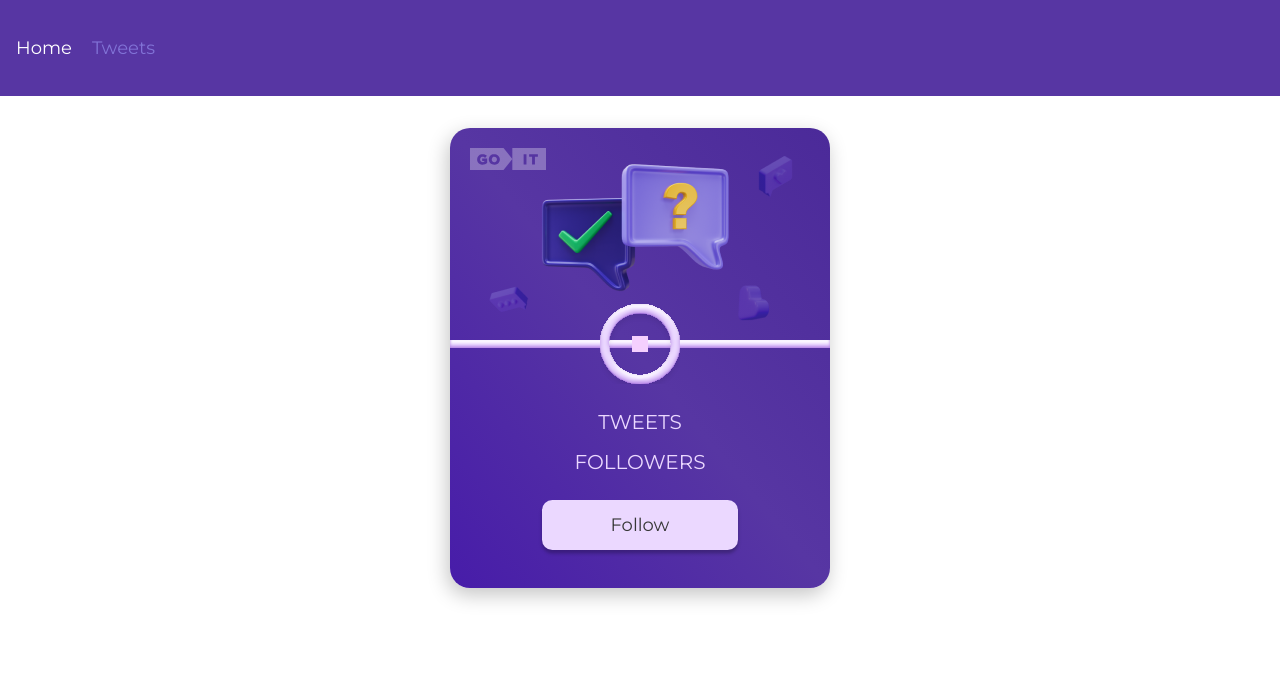
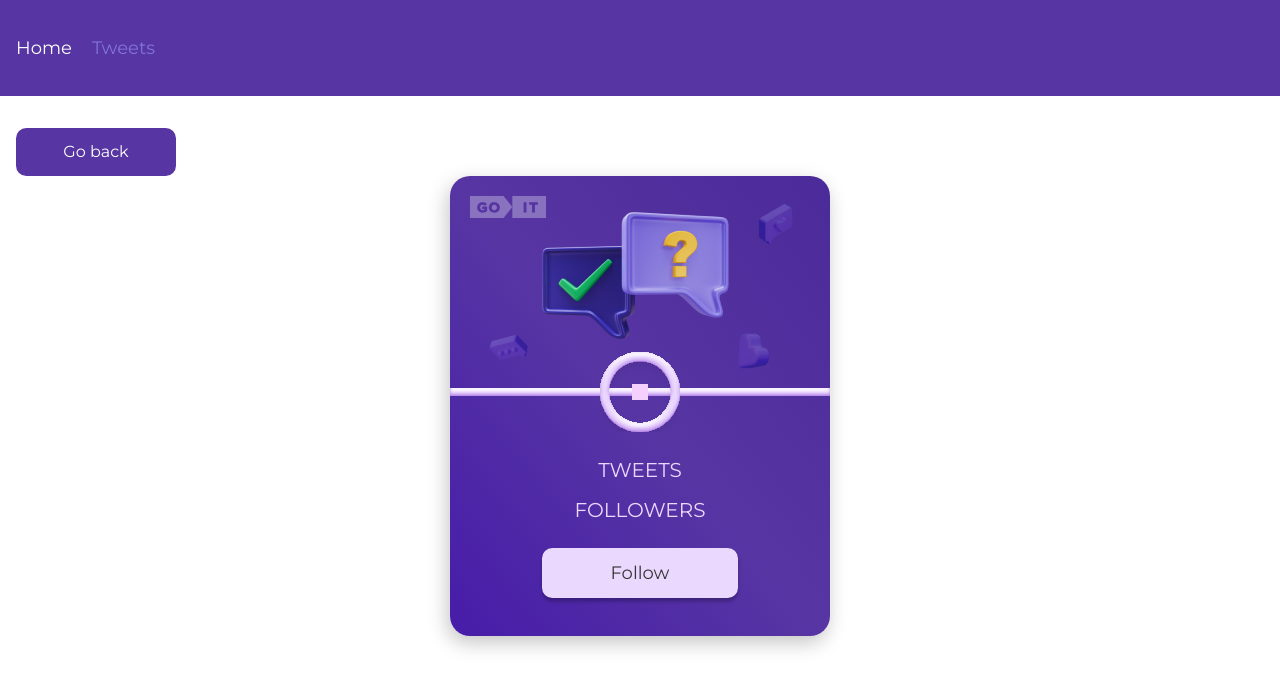
Before and after one commit to victoriasyluma/user-card, a React (Vite) app: page /tweets in a window 1280 px wide. Shown: the top 688 px of the page. Built offline with nearby package versions, Linux system fonts and the light colour scheme.

Commit message:
adding button "go back"

```diff
--- a/src/pages/Tweets/Tweets.tsx
+++ b/src/pages/Tweets/Tweets.tsx
@@ -1,3 +1,4 @@
+import { useLocation, useNavigate } from 'react-router-dom';
 import twitIcon from '../../assets/twit_header.png';
 import { ReactComponent as LogoSvg } from '../../assets/logo_go.svg';
 import { ReactComponent as Elipse } from '../../assets/Ellipse.svg';
@@ -6,7 +7,20 @@ import { Button } from '../../Components/Button';
 
 // todo: this should be the tweets list, and there should be another Tweet Component
 export const Tweets = () => {
+  const location = useLocation();
+  const navigate = useNavigate();
+
   return (
+    <>
+      <button
+        className=" bg-purple-4 rounded-10 ml-4 w-40 h-12 hover:bg-pink-1 text-white text-base"
+        onClick={() => {
+          navigate(location?.state?.from ?? '/');
+        }}
+      >
+        Go back
+      </button>
+
       <div
         className="pt-7 pb-9 relative shadow-md rounded-20  mx-auto
        w-tweet h-tweet bg-gradient-to-tr from-purple-3 via-purple-4 to-purple-5 "
@@ -40,6 +54,7 @@ export const Tweets = () => {
           <Button></Button>
         </div>
       </div>
+    </>
   );
 };
 //pt-5 px-5 pb-8
```
Lines whose indentation alone changed are shown as unchanged.
